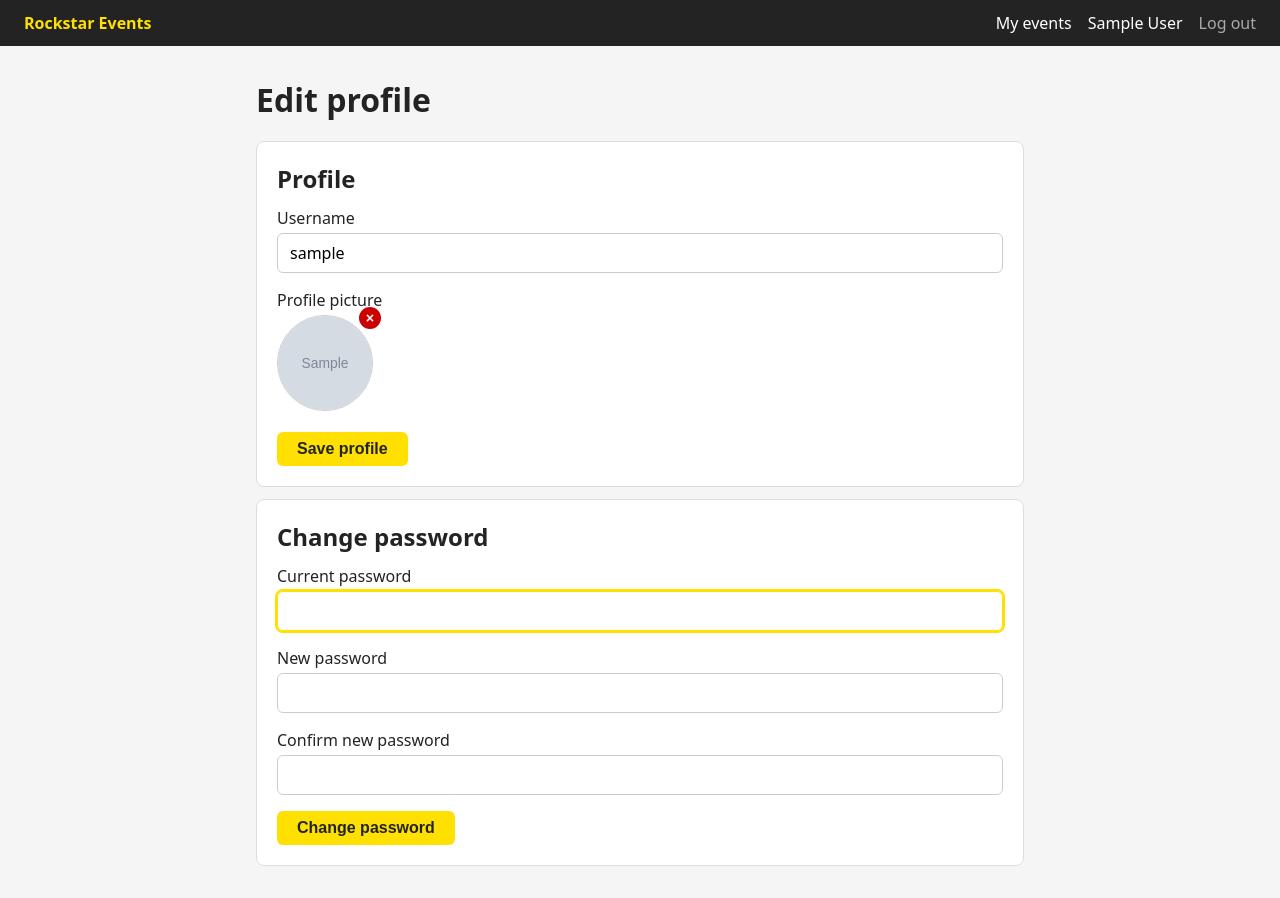
After one commit to JoeriLock/rockstar_events, a Django app: page /profile/ in a window 1280 px wide. The commit adds this page. Run offline with Django 5.2, Linux system fonts and the light colour scheme; a user stored in the database is signed in; tables that the repository leaves empty hold one stand-in row (values such as "Sample post"); grey boxes marked "Sample" are stand-in pictures.

Commit message:
Hide past events by day, add profile page, attendee avatars
- Home page and My Events now hide events the day after they occur
  (date-based cutoff, not exact time)
- New /profile/ page: change username, upload/remove a profile
  picture (avatar), change password — all with the same
  thumbnail+remove-button UI as event images
- Event image upload now shows a thumbnail with a delete button
  instead of Django's default clearable-file-input, and only shows
  the upload button when there's no image
- Fixed a bug where editing an event's tags corrupted the m2m field
  (Meta.fields listed "tags" alongside the custom CharField, causing
  Django to auto-assign the raw string to the model's real
  ManyToManyField)
- Tags are now always normalized to lowercase on save, fixing
  duplicate case-variant tags and broken substring search in the tag
  picker
- Attendee list shows each user's avatar (or initial) at a small size
- Avatar uploads are capped at 5 MB and compressed like event images

Co-Authored-By: Claude Sonnet 5 <noreply@anthropic.com>

```diff
--- a/events/forms.py
+++ b/events/forms.py
@@ -5,7 +5,35 @@ from django import forms
 from django.contrib.auth.forms import UserCreationForm
 from django.contrib.auth.models import User
 from django.core.files.base import ContentFile
-from .models import Event, Tag
+from .models import Event, Profile, Tag
+
+
+def compress_image(image):
+    if not image or not hasattr(image, "read"):
+        return image
+
+    from PIL import Image
+
+    img = Image.open(image)
+    if img.mode in ("RGBA", "P"):
+        img = img.convert("RGB")
+
+    max_bytes = 250 * 1024
+    quality = 85
+
+    for quality in range(85, 5, -5):
+        buffer = io.BytesIO()
+        img.save(buffer, format="JPEG", quality=quality, optimize=True)
+        if buffer.tell() <= max_bytes:
+            break
+
+    while buffer.tell() > max_bytes:
+        img = img.resize((img.width * 3 // 4, img.height * 3 // 4), Image.LANCZOS)
+        buffer = io.BytesIO()
+        img.save(buffer, format="JPEG", quality=quality, optimize=True)
+
+    name = os.path.splitext(image.name)[0] + ".jpg"
+    return ContentFile(buffer.getvalue(), name=name)
 
 
 class RegistrationForm(UserCreationForm):
@@ -38,7 +66,7 @@ class EventForm(forms.ModelForm):
 
     class Meta:
         model = Event
-        fields = ["title", "description", "location", "starts_at", "ends_at", "max_attendees", "image", "tags"]
+        fields = ["title", "description", "location", "starts_at", "ends_at", "max_attendees", "image"]
         widgets = {
             "starts_at": forms.DateTimeInput(attrs={"type": "datetime-local"}, format="%Y-%m-%dT%H:%M"),
             "ends_at": forms.DateTimeInput(attrs={"type": "datetime-local"}, format="%Y-%m-%dT%H:%M"),
@@ -57,34 +85,38 @@ class EventForm(forms.ModelForm):
             )
 
     def clean_image(self):
-        image = self.cleaned_data.get("image")
-        if not image or not hasattr(image, "read"):
-            return image
-
-        from PIL import Image
-
-        img = Image.open(image)
-        if img.mode in ("RGBA", "P"):
-            img = img.convert("RGB")
-
-        max_bytes = 250 * 1024
-        quality = 85
-
-        for quality in range(85, 5, -5):
-            buffer = io.BytesIO()
-            img.save(buffer, format="JPEG", quality=quality, optimize=True)
-            if buffer.tell() <= max_bytes:
-                break
-
-        while buffer.tell() > max_bytes:
-            img = img.resize((img.width * 3 // 4, img.height * 3 // 4), Image.LANCZOS)
-            buffer = io.BytesIO()
-            img.save(buffer, format="JPEG", quality=quality, optimize=True)
-
-        name = os.path.splitext(image.name)[0] + ".jpg"
-        return ContentFile(buffer.getvalue(), name=name)
+        return compress_image(self.cleaned_data.get("image"))
 
     def save_tags(self, event):
         tag_names = [t.strip().lower() for t in self.cleaned_data.get("tags", "").split(",") if t.strip()]
         tags = [Tag.objects.get_or_create(name=name)[0] for name in tag_names]
         event.tags.set(tags)
+
+
+class UsernameForm(forms.ModelForm):
+    class Meta:
+        model = User
+        fields = ["username"]
+
+    def clean_username(self):
+        username = self.cleaned_data["username"].strip()
+        qs = User.objects.filter(username__iexact=username)
+        if self.instance.pk:
+            qs = qs.exclude(pk=self.instance.pk)
+        if qs.exists():
+            raise forms.ValidationError("That username is already taken.")
+        return username
+
+
+class AvatarForm(forms.ModelForm):
+    MAX_UPLOAD_SIZE = 5 * 1024 * 1024  # 5 MB
+
+    class Meta:
+        model = Profile
+        fields = ["avatar"]
+
+    def clean_avatar(self):
+        avatar = self.cleaned_data.get("avatar")
+        if avatar and hasattr(avatar, "size") and avatar.size > self.MAX_UPLOAD_SIZE:
+            raise forms.ValidationError("Image must be smaller than 5 MB.")
+        return compress_image(avatar)
--- a/events/templates/base.html
+++ b/events/templates/base.html
@@ -42,7 +42,7 @@
     <span class="spacer"></span>
     {% if user.is_authenticated %}
       <a href="{% url 'my_events' %}" style="color:#fff; font-weight:400;">My events</a>
-      <span style="color:#fff;">{{ user.get_full_name|default:user.username }}</span>
+      <a href="{% url 'edit_profile' %}" style="color:#fff; font-weight:400;">{{ user.get_full_name|default:user.username }}</a>
       <a href="{% url 'poc_logout' %}" style="color:#aaa; font-weight:400;">Log out</a>
     {% else %}
       <a href="{% url 'poc_login' %}">Sign in</a>
--- /dev/null
+++ b/events/templates/events/edit_profile.html
@@ -0,0 +1,155 @@
+{% extends "base.html" %}
+{% block title %}Edit profile — Rockstar Events{% endblock %}
+{% block content %}
+<h1>Edit profile</h1>
+
+<div class="card">
+  <h2 style="margin-top:0;">Profile</h2>
+  <form method="post" enctype="multipart/form-data">
+    {% csrf_token %}
+    <input type="hidden" name="form" value="profile">
+
+    <label>
+      <span>Username</span>
+      {{ username_form.username }}
+      {% if username_form.username.errors %}<span style="color:#c00; font-size:.875rem;">{{ username_form.username.errors.0 }}</span>{% endif %}
+    </label>
+
+    <label>
+      <span>Profile picture</span>
+      <div id="avatar-field" data-has-image="{% if avatar_form.instance.avatar %}1{% else %}0{% endif %}" data-image-url="{% if avatar_form.instance.avatar %}{{ avatar_form.instance.avatar.url }}{% endif %}">
+        {{ avatar_form.avatar }}
+      </div>
+      {% if avatar_form.avatar.errors %}<span style="color:#c00; font-size:.875rem;">{{ avatar_form.avatar.errors.0 }}</span>{% endif %}
+    </label>
+
+    <button type="submit">Save profile</button>
+  </form>
+</div>
+
+<div class="card">
+  <h2 style="margin-top:0;">Change password</h2>
+  <form method="post">
+    {% csrf_token %}
+    <input type="hidden" name="form" value="password">
+
+    <label>
+      <span>Current password</span>
+      {{ password_form.old_password }}
+      {% if password_form.old_password.errors %}<span style="color:#c00; font-size:.875rem;">{{ password_form.old_password.errors.0 }}</span>{% endif %}
+    </label>
+
+    <label>
+      <span>New password</span>
+      {{ password_form.new_password1 }}
+      {% if password_form.new_password1.errors %}<span style="color:#c00; font-size:.875rem;">{{ password_form.new_password1.errors.0 }}</span>{% endif %}
+    </label>
+
+    <label>
+      <span>Confirm new password</span>
+      {{ password_form.new_password2 }}
+      {% if password_form.new_password2.errors %}<span style="color:#c00; font-size:.875rem;">{{ password_form.new_password2.errors.0 }}</span>{% endif %}
+    </label>
+
+    <button type="submit">Change password</button>
+  </form>
+</div>
+
+<style>
+#avatar-preview-box {
+  position: relative;
+  display: inline-block;
+}
+#avatar-preview-box img {
+  width: 96px;
+  height: 96px;
+  object-fit: cover;
+  border-radius: 50%;
+  display: block;
+  border: 1px solid #ccc;
+}
+#avatar-preview-box button {
+  position: absolute;
+  top: -8px;
+  right: -8px;
+  width: 22px;
+  height: 22px;
+  min-width: unset;
+  border-radius: 50%;
+  border: none;
+  background: #c00;
+  color: #fff;
+  cursor: pointer;
+  font-size: .9rem;
+  line-height: 1;
+  padding: 0;
+}
+</style>
+
+<script>
+(function () {
+  const wrap = document.getElementById('avatar-field');
+  if (!wrap) return;
+
+  const fileInput = wrap.querySelector('input[type="file"]');
+  const checkbox = wrap.querySelector('input[type="checkbox"]');
+  const hasImage = wrap.dataset.hasImage === '1';
+  const imageUrl = wrap.dataset.imageUrl;
+
+  if (checkbox) checkbox.remove();
+  fileInput.remove();
+  wrap.innerHTML = '';
+
+  fileInput.style.display = 'none';
+  if (checkbox) checkbox.style.display = 'none';
+
+  const previewBox = document.createElement('div');
+  previewBox.id = 'avatar-preview-box';
+  previewBox.style.display = 'none';
+
+  const previewImg = document.createElement('img');
+  const removeBtn = document.createElement('button');
+  removeBtn.type = 'button';
+  removeBtn.setAttribute('aria-label', 'Remove profile picture');
+  removeBtn.textContent = '×';
+
+  previewBox.appendChild(previewImg);
+  previewBox.appendChild(removeBtn);
+  wrap.appendChild(previewBox);
+  wrap.appendChild(fileInput);
+  if (checkbox) wrap.appendChild(checkbox);
+
+  function showPreview(url) {
+    previewImg.src = url;
+    previewBox.style.display = '';
+    fileInput.style.display = 'none';
+  }
+
+  function showUploadButton() {
+    previewBox.style.display = 'none';
+    fileInput.style.display = '';
+  }
+
+  removeBtn.addEventListener('click', function () {
+    if (checkbox) checkbox.checked = true;
+    fileInput.value = '';
+    showUploadButton();
+  });
+
+  fileInput.addEventListener('change', function () {
+    if (fileInput.files && fileInput.files[0]) {
+      if (checkbox) checkbox.checked = false;
+      const reader = new FileReader();
+      reader.onload = e => showPreview(e.target.result);
+      reader.readAsDataURL(fileInput.files[0]);
+    }
+  });
+
+  if (hasImage && imageUrl) {
+    showPreview(imageUrl);
+  } else {
+    showUploadButton();
+  }
+})();
+</script>
+{% endblock %}
--- a/events/urls.py
+++ b/events/urls.py
@@ -10,6 +10,7 @@ urlpatterns = [
     path("events/<int:pk>/register/", views.register, name="event_register"),
     path("events/<int:pk>/unregister/", views.unregister, name="event_unregister"),
     path("my-events/", views.my_events, name="my_events"),
+    path("profile/", views.edit_profile, name="edit_profile"),
     path("login/", views.poc_login, name="poc_login"),
     path("logout/", views.poc_logout, name="poc_logout"),
     path("register/", views.signup, name="register"),
--- a/events/views.py
+++ b/events/views.py
@@ -1,16 +1,19 @@
 from django.conf import settings
-from django.contrib.auth import login, logout
+from django.contrib import messages
+from django.contrib.auth import login, logout, update_session_auth_hash
 from django.contrib.auth.decorators import login_required
+from django.contrib.auth.forms import PasswordChangeForm
 from django.contrib.auth.mixins import LoginRequiredMixin
 from django.contrib.auth.models import User
 from django.core import signing
 from django.core.mail import send_mail
 from django.shortcuts import get_object_or_404, redirect, render
 from django.urls import reverse
+from django.utils import timezone
 from django.views.generic import DetailView, ListView
 
-from .forms import EventForm, RegistrationForm
-from .models import Event, EventRegistration, Tag
+from .forms import AvatarForm, EventForm, RegistrationForm, UsernameForm
+from .models import Event, EventRegistration, Profile, Tag
 
 _TOKEN_SALT = "email-verify"
 _TOKEN_MAX_AGE = 60 * 60 * 24  # 24 hours
@@ -31,6 +34,7 @@ class EventListView(LoginRequiredMixin, ListView):
 
     def get_queryset(self):
         qs = super().get_queryset()
+        qs = qs.filter(starts_at__date__gte=timezone.localdate())
         selected = self.request.GET.getlist("tags")
         if selected:
             qs = qs.filter(tags__name__in=selected).distinct()
@@ -122,11 +126,44 @@ def unregister(request, pk):
 @login_required
 def my_events(request):
     registrations = (
-        EventRegistration.objects.filter(user=request.user)
+        EventRegistration.objects.filter(user=request.user, event__starts_at__date__gte=timezone.localdate())
         .select_related("event")
         .order_by("event__starts_at")
     )
     return render(request, "events/my_events.html", {"registrations": registrations})
+
+
+@login_required
+def edit_profile(request):
+    profile, _ = Profile.objects.get_or_create(user=request.user)
+
+    if request.method == "POST" and request.POST.get("form") == "profile":
+        username_form = UsernameForm(request.POST, instance=request.user)
+        avatar_form = AvatarForm(request.POST, request.FILES, instance=profile)
+        if username_form.is_valid() and avatar_form.is_valid():
+            username_form.save()
+            avatar_form.save()
+            messages.success(request, "Profile updated.")
+            return redirect("edit_profile")
+    else:
+        username_form = UsernameForm(instance=request.user)
+        avatar_form = AvatarForm(instance=profile)
+
+    if request.method == "POST" and request.POST.get("form") == "password":
+        password_form = PasswordChangeForm(request.user, request.POST)
+        if password_form.is_valid():
+            user = password_form.save()
+            update_session_auth_hash(request, user)
+            messages.success(request, "Password updated.")
+            return redirect("edit_profile")
+    else:
+        password_form = PasswordChangeForm(request.user)
+
+    return render(request, "events/edit_profile.html", {
+        "username_form": username_form,
+        "avatar_form": avatar_form,
+        "password_form": password_form,
+    })
 
 
 def poc_login(request):
```
Also changed, not shown: events/models.py (+12 -0 lines), events/templates/events/event_detail.html (+12 -2 lines), events/templates/events/event_form.html (+103 -2 lines), events/migrations/0004_profile.py (added).
